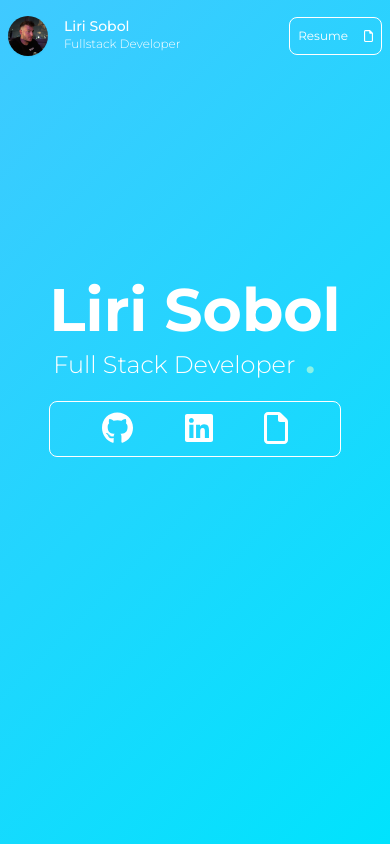
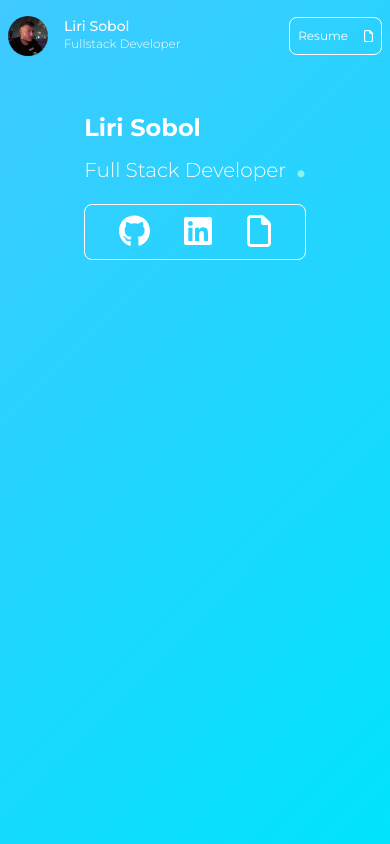
Before and after one commit to lirisobol/portfolio, a React (Vite) app: page / in a window 390 px wide. Shown: the top 844 px of the page. Built offline with nearby package versions, Linux system fonts and the light colour scheme.

Commit message:
responsive design for tablet fixes

```diff
--- a/src/pages/Home.tsx
+++ b/src/pages/Home.tsx
@@ -5,10 +5,10 @@ export const Home = ():JSX.Element => {
     return (
         <div className="h-full w-full font-sans">
             {/* Hero */}
-            <div className="h-full flex flex-col justify-start items-center px-10 py-52">
+            <div className="h-full flex flex-col items-center px-10 py-10 sm:py-20 md:py-30">
                 <div className="flex flex-col">
-                    <h3 className="font-bold  text-white text-6xl sm:text-8xl">Liri Sobol</h3>
-                    <p className="font-light text-white text-2xl sm:text-4xl px-1 sm:tracking-widest truncate">
+                    <h3 className="font-bold  text-white text-2xl sm:text-6xl md:text-8xl">Liri Sobol</h3>
+                    <p className="font-light text-white text-xl sm:text-4xl md:text-6xl">
                         Full Stack Developer
                         <span className="text-4xl font-bold text-teal-200 animate-pulse"> .</span>
                     </p>
```
